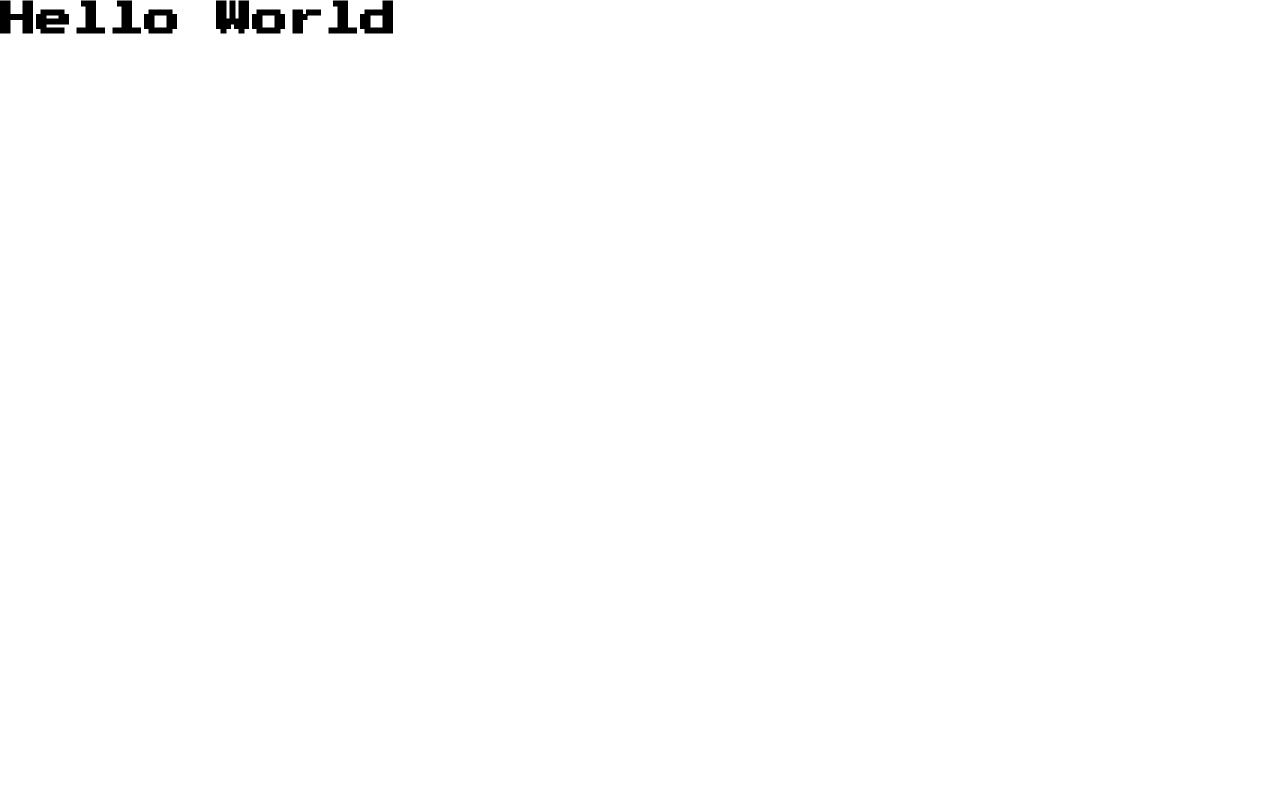
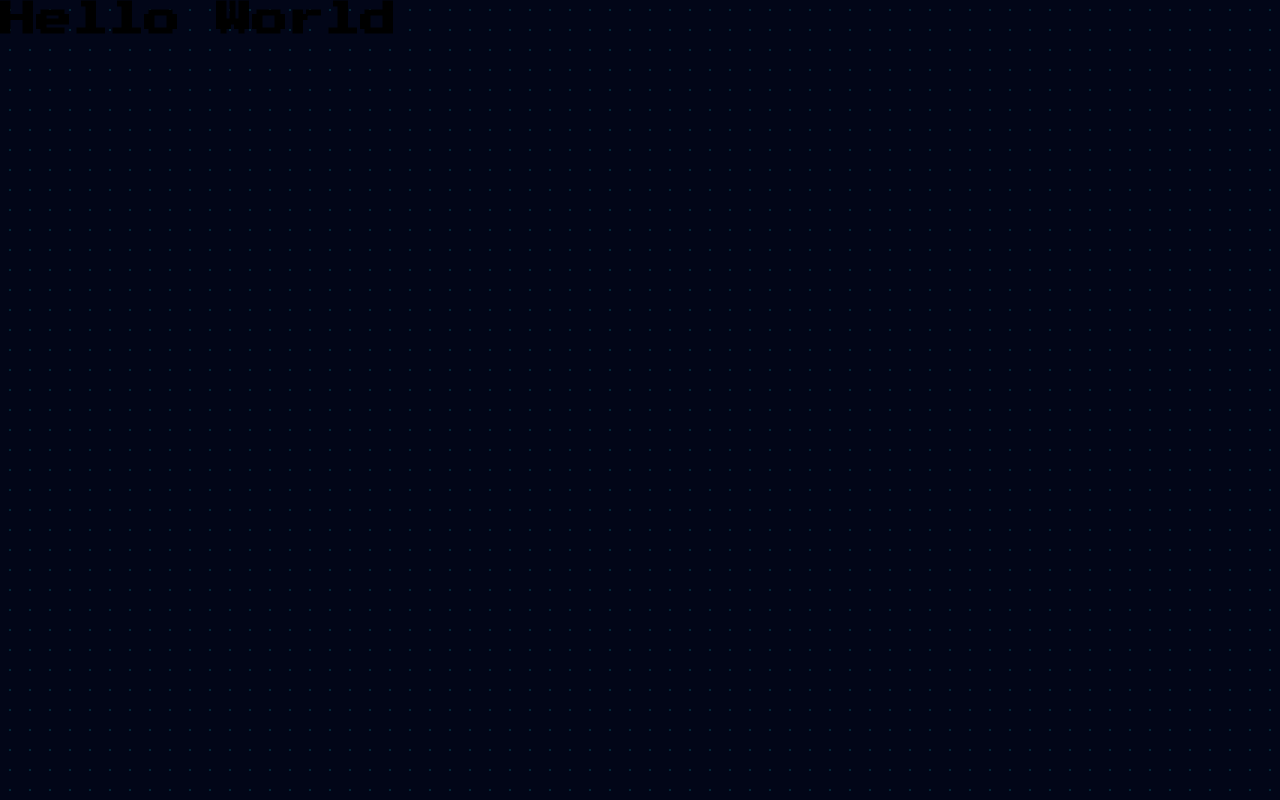
Before and after one commit to Ughur/web, a Next.js app: page / in a window 1280 px wide. Built offline with nearby package versions, Linux system fonts and the light colour scheme.

Commit message:
add background color

```diff
--- a/app/globals.css
+++ b/app/globals.css
@@ -10,6 +10,7 @@
 
   --color-body: var(--color-green-400);
   --color-heading: var(--color-cyan-500);
+  --color-background: var(--color-slate-950);
 }
 
 @layer components {
--- a/app/layout.tsx
+++ b/app/layout.tsx
@@ -26,7 +26,9 @@ export default function RootLayout({
 }>) {
   return (
     <html lang='en'>
-      <body className={`${pressStart.variable} ${vt323.variable} antialiased`}>
+      <body
+        className={`${pressStart.variable} ${vt323.variable} antialiased bg-dots bg-background`}
+      >
         {children}
       </body>
     </html>
```
